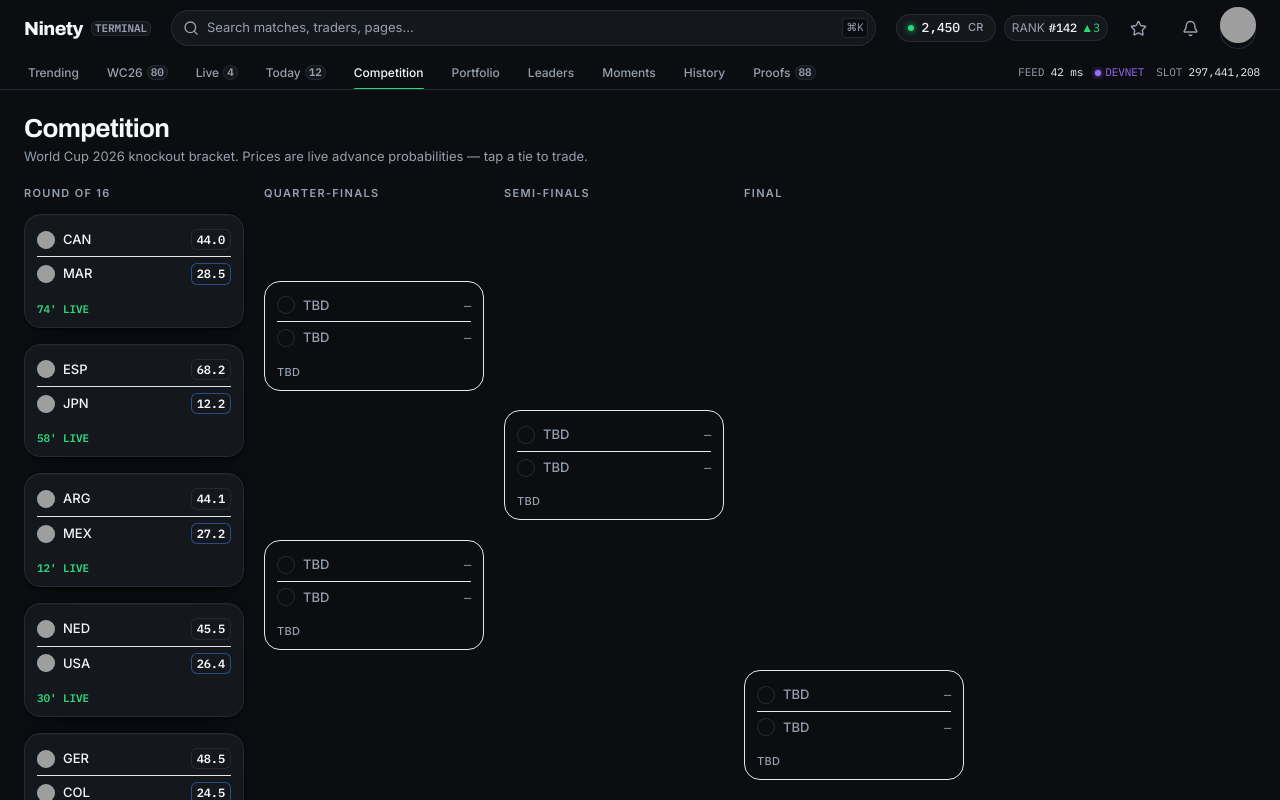
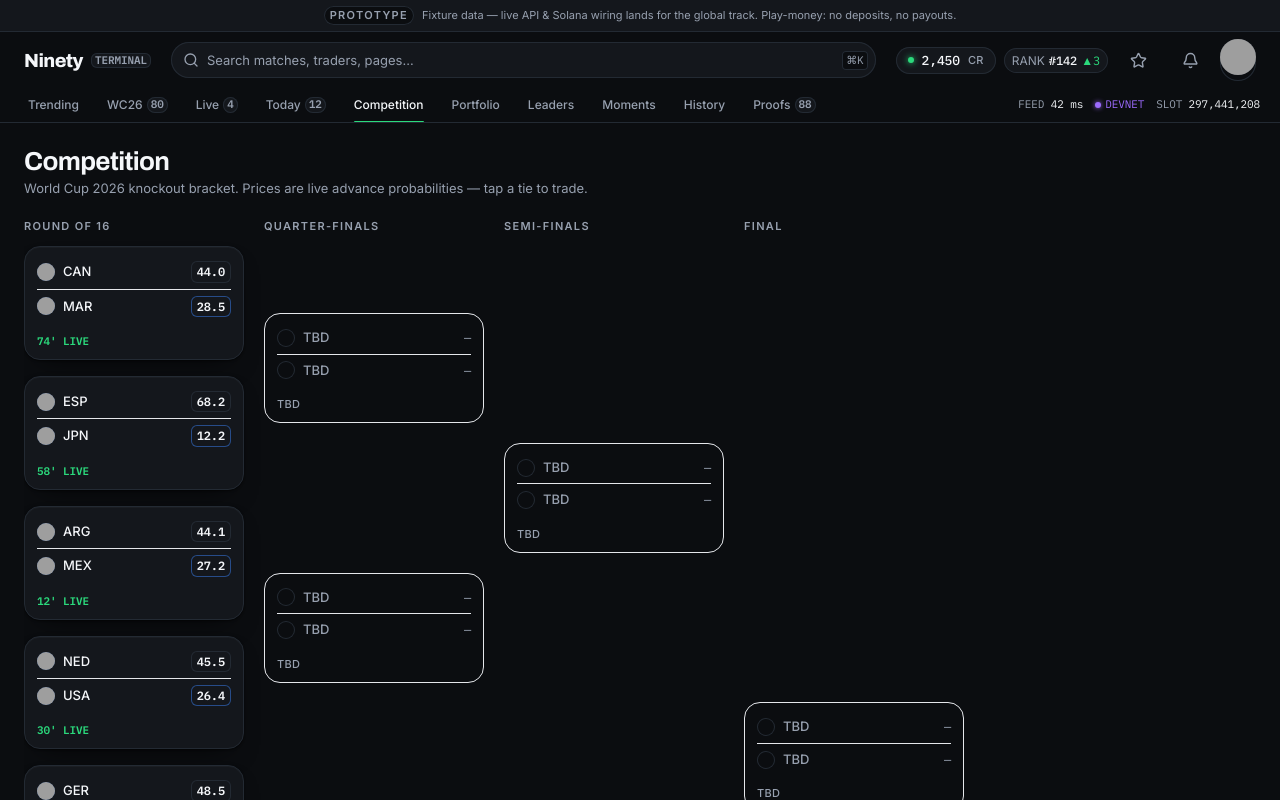
Before and after one commit to Sushant6095/ninety, a Next.js app in the folder apps/web/: page /bracket in a window 1280 px wide. Shown: the top 800 px of the page. Built offline with nearby package versions, Linux system fonts and the light colour scheme; grey boxes are pictures that could not be loaded.

Commit message:
chore(web): Vercel monorepo config + honest prototype ribbon
vercel.json scopes install to @omnipitch/web... so Vercel resolves the workspace but never builds apps/api's native uWS binary. Adds a slim, token-only prototype ribbon (fixture data disclosure + play-money reminder) on every route.

```diff
--- a/apps/web/src/app/layout.tsx
+++ b/apps/web/src/app/layout.tsx
@@ -2,6 +2,7 @@ import "../styles/globals.css";
 import type { Metadata } from "next";
 import { Archivo, Inter, IBM_Plex_Mono } from "next/font/google";
 import { OfflineBanner } from "../components/ui/OfflineBanner";
+import { PrototypeRibbon } from "../components/ui/PrototypeRibbon";
 import { Toaster } from "../components/ui/Toaster";
 
 // Self-hosted via next/font — reliable render (no FOUT / no system-font fallback that reads as "AI default").
@@ -18,6 +19,7 @@ export default function Layout({ children }: { children: React.ReactNode }) {
   return (
     <html lang="en" className={`${archivo.variable} ${inter.variable} ${plexMono.variable}`}>
       <body>
+        <PrototypeRibbon />
         <OfflineBanner />
         {children}
         <Toaster />
--- /dev/null
+++ b/apps/web/src/components/ui/PrototypeRibbon.tsx
@@ -0,0 +1,17 @@
+// Honest prototype disclosure. This deploy renders fixture data; the live API + Solana wiring
+// lands on the global-track branch (Jul 19). Slim, token-only, non-dismissible — honesty over polish.
+export function PrototypeRibbon() {
+  return (
+    <div
+      role="note"
+      className="flex flex-wrap items-center justify-center gap-x-2 gap-y-1 border-b border-hairline bg-surface px-4 py-1.5 text-center"
+    >
+      <span className="rounded-chip bg-bg px-1.5 py-0.5 text-label font-semibold uppercase tracking-[0.12em] text-lo ring-1 ring-inset ring-hairline">
+        Prototype
+      </span>
+      <span className="text-label text-lo">
+        Fixture data — live API &amp; Solana wiring lands for the global track. Play-money: no deposits, no payouts.
+      </span>
+    </div>
+  );
+}
```
Also changed, not shown: apps/web/vercel.json (added).
